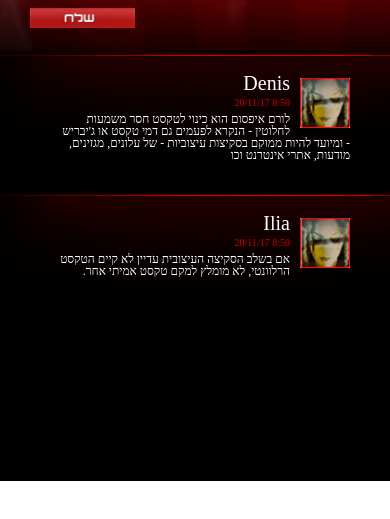
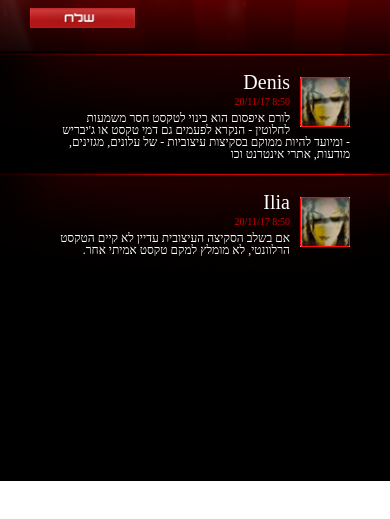
Before and after one commit to denis6421/ticker, a plain HTML site: page index.html in a window 390 px wide. Shown: the part 169-688 px from the top of the page. Drawn offline with Linux system fonts and the light colour scheme.

Commit message:
Update query.css

```diff
--- a/css/query.css
+++ b/css/query.css
@@ -27,6 +27,9 @@
   .btn{
     display: block;
   }
+  .message{
+    height:120px;
+  }
 }
 @media screen and (max-width: 380px){
   .chat_form textarea{
```
